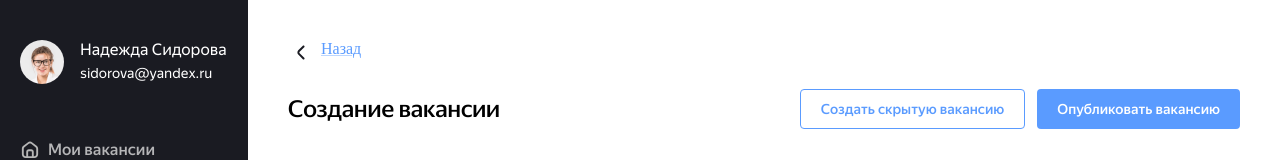
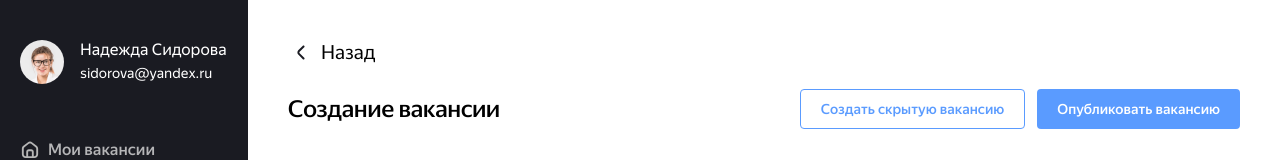
Before and after one commit to MostBridge/Frontend, a React (Vite) app: page /create-vacancy in a window 1280 px wide. Shown: the top 160 px of the page. Built offline with nearby package versions, Linux system fonts and the light colour scheme.

Commit message:
feature: styles for backbutton

```diff
--- a/src/components/BackButton/BackButton.module.css
+++ b/src/components/BackButton/BackButton.module.css
@@ -1,4 +1,10 @@
 .button {
     display: flex;
     gap: 8px;
+    text-decoration: none;
+    width: min-content;
 }
+
+.text {
+    color: black;
+}
--- a/src/components/BackButton/BackButton.tsx
+++ b/src/components/BackButton/BackButton.tsx
@@ -2,6 +2,7 @@ import { FC } from 'react'
 import Link from '@mui/material/Link';
 import arrow_left from '../../assets/images/arrow_left.svg';
 import styles from './BackButton.module.css'
+import { Typography } from '@mui/material';
 
 type BackButtonProps = {
     to: string;
@@ -11,7 +12,7 @@ const BackButton: FC<BackButtonProps> = ({ to }) => {
     return (
         <Link className={styles.button} href={to}>
             <img src={arrow_left} alt="Стрека назад" />
-            Назад
+            <Typography className={styles.text} variant="h3" component="p">Назад</Typography>
         </Link>
     )
 }
```
